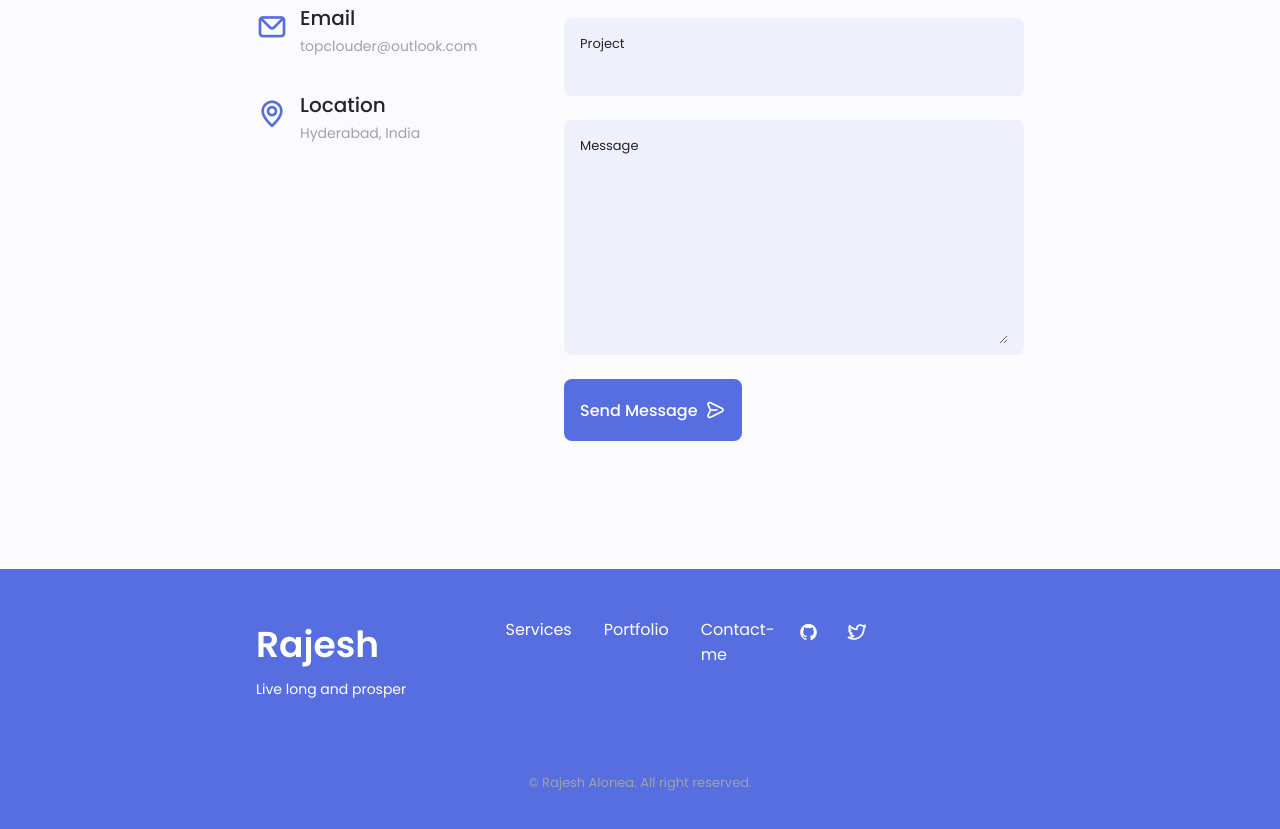
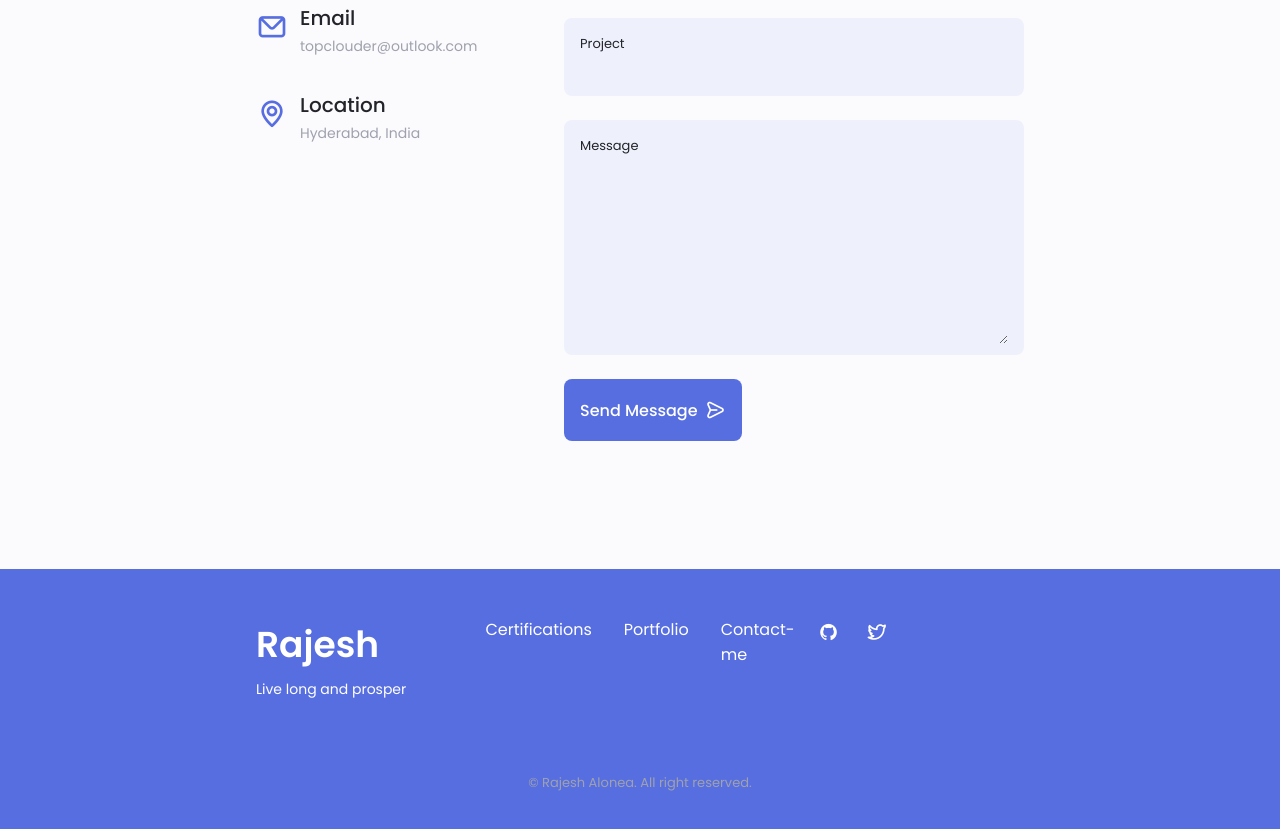
Before and after one commit to alonea/alonea.github.io, a plain HTML site: page index.html in a window 1280 px wide. Shown: the part 5641-6470 px from the top of the page. Drawn offline with nearby package versions, Linux system fonts and the light colour scheme.

Commit message:
updated headers

```diff
--- a/index.html
+++ b/index.html
@@ -845,7 +845,7 @@
         </div>
         <ul class="footer__links">
           <li>
-            <a href="https://rajeshalonea.tech/#services" class="footer__link">Services</a>
+            <a href="https://rajeshalonea.tech/#services" class="footer__link">Certifications</a>
           </li>
           <li>
             <a href="https://rajeshalonea.tech/#portfolio" class="footer__link">Portfolio</a>
```
